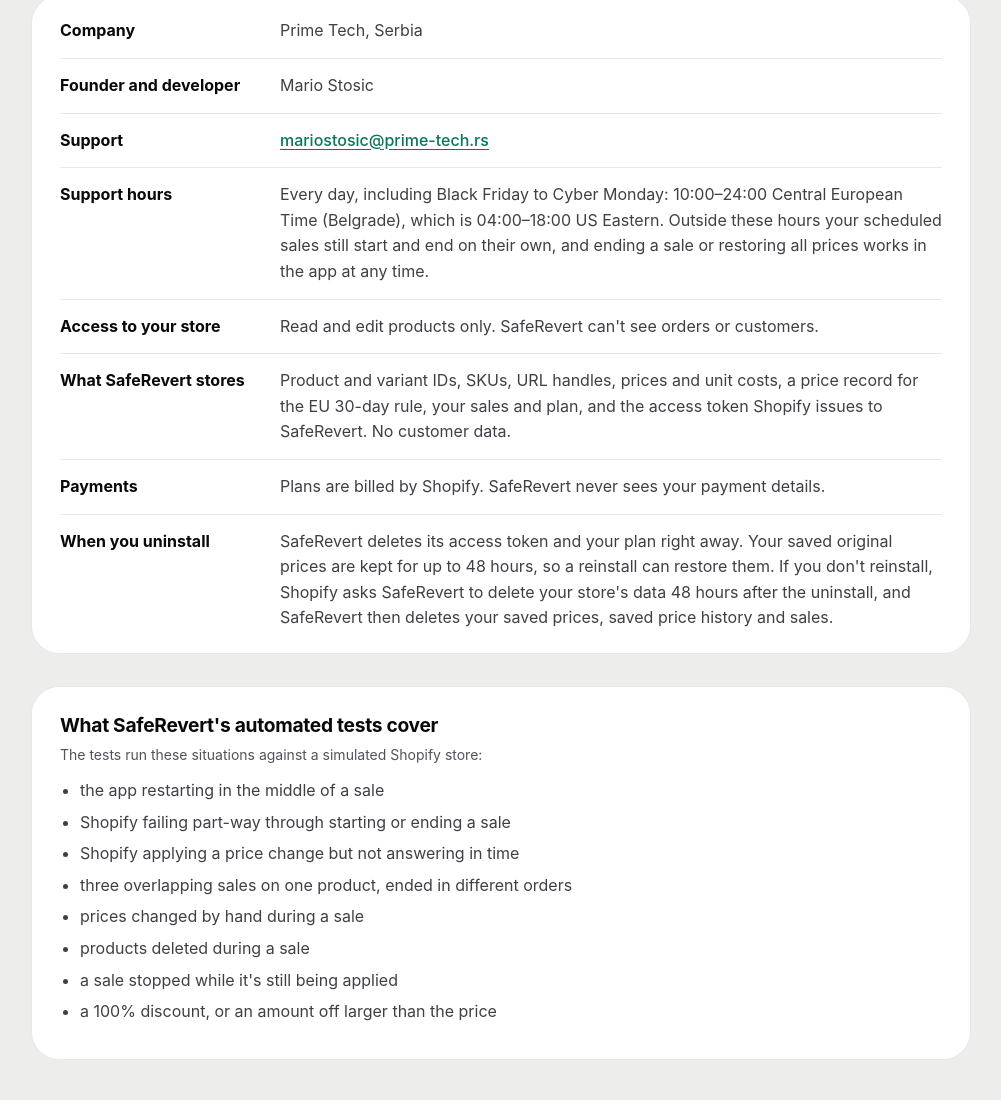
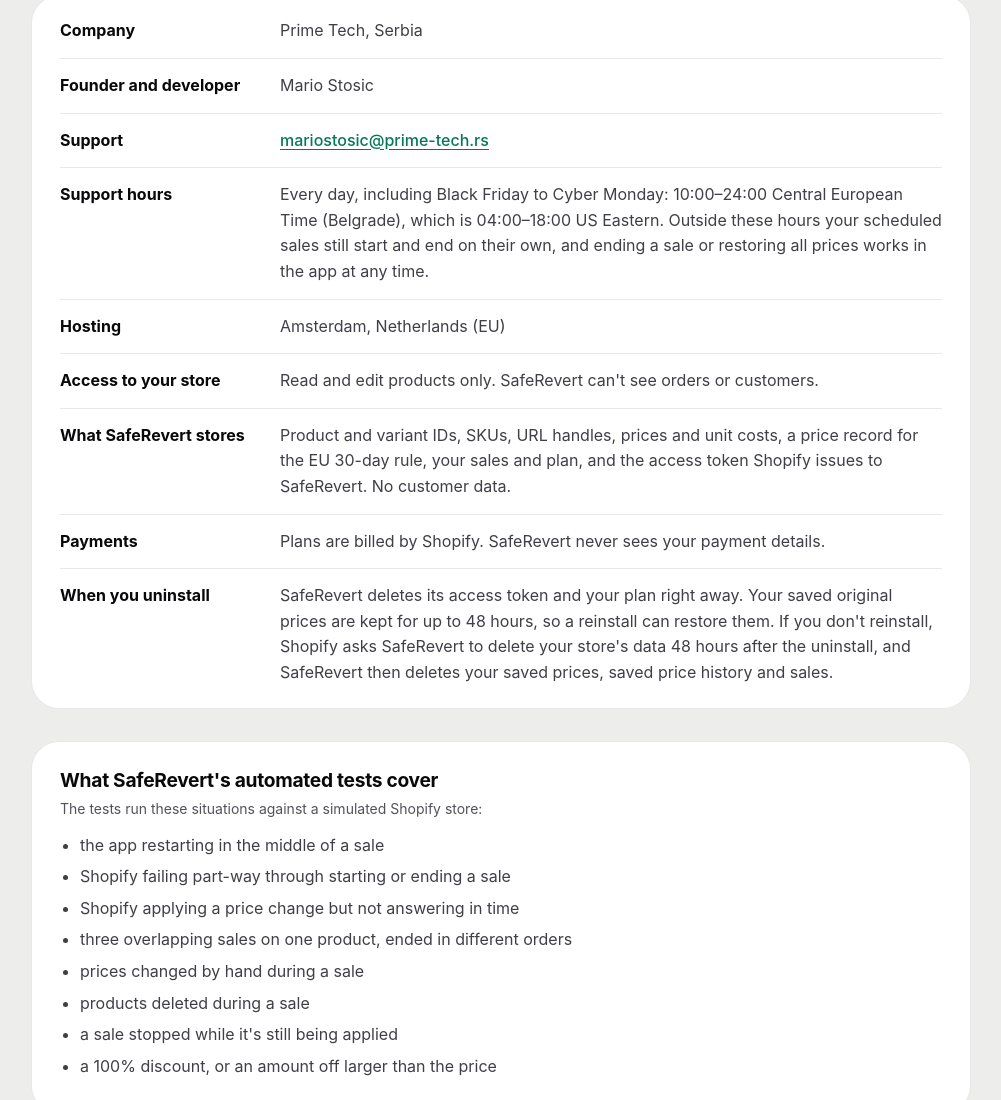
Before and after one commit to mariostosic0806/saferevert, a plain HTML site: page docs/index.html in a window 1280 px wide. Shown: the part 7046-8146 px from the top of the page, without its empty margins (49-1050 px from the left). Drawn offline with Linux system fonts and the light colour scheme.

Commit message:
docs(hosting): add verified Amsterdam, Netherlands (EU) hosting row

```diff
--- a/docs/index.html
+++ b/docs/index.html
@@ -904,7 +904,7 @@
             <dt>Support hours</dt>
             <dd>Every day, including Black Friday to Cyber Monday: 10:00–24:00 Central European Time (Belgrade), which is 04:00–18:00 US Eastern. Outside these hours your scheduled sales still start and end on their own, and ending a sale or restoring all prices works in the app at any time.</dd>
           </div>
-          <!-- TODO(founder): no Hosting row until production really runs in Fly.io region fra (fly.toml) and you have checked it there. Today the app runs through a Cloudflare quick tunnel (shopify.app.toml application_url), so a data-location claim would be false. Then add: <div><dt>Hosting</dt><dd>Frankfurt, Germany (EU)</dd></div> -->
+          <div><dt>Hosting</dt><dd>Amsterdam, Netherlands (EU)</dd></div>
           <div><dt>Access to your store</dt><dd>Read and edit products only. SafeRevert can't see orders or customers.</dd></div>
           <div><dt>What SafeRevert stores</dt><dd>Product and variant IDs, SKUs, URL handles, prices and unit costs, a price record for the EU 30-day rule, your sales and plan, and the access token Shopify issues to SafeRevert. No customer data.</dd></div>
           <div><dt>Payments</dt><dd>Plans are billed by Shopify. SafeRevert never sees your payment details.</dd></div>
```
